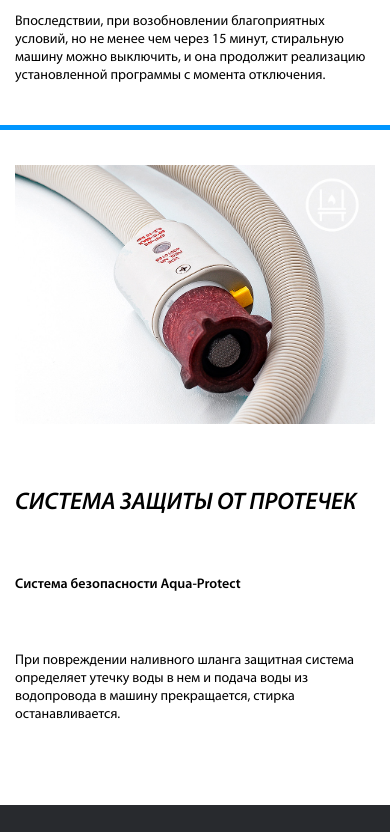
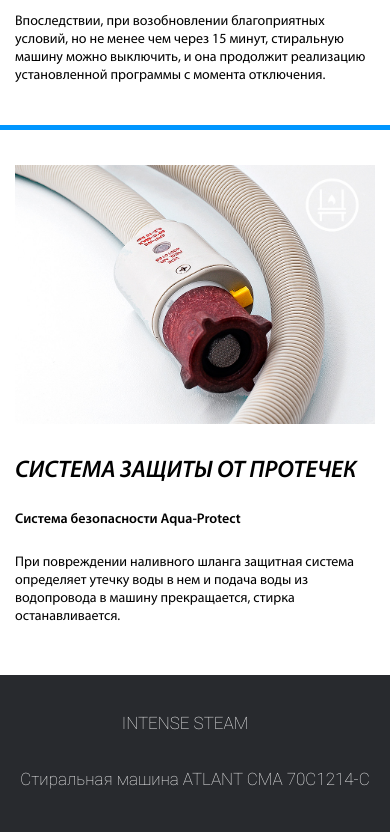
Before and after one commit to Alexandra789/atlant, a website built with webpack: page src/index.html in a window 390 px wide. Shown: the part 5363-6195 px from the top of the page. Built offline with nearby package versions, Linux system fonts and the light colour scheme.

Commit message:
fix adaptive

```diff
--- a/src/scss/block/functions.scss
+++ b/src/scss/block/functions.scss
@@ -118,6 +118,10 @@
 
 	&__row-last {
 		min-height: 680px;
+		@media (max-width: 768px) {
+			min-height: 550px;
+			padding-bottom: 40px;
+		}
 	}
 
 	&__row-padding-t-b {
```
